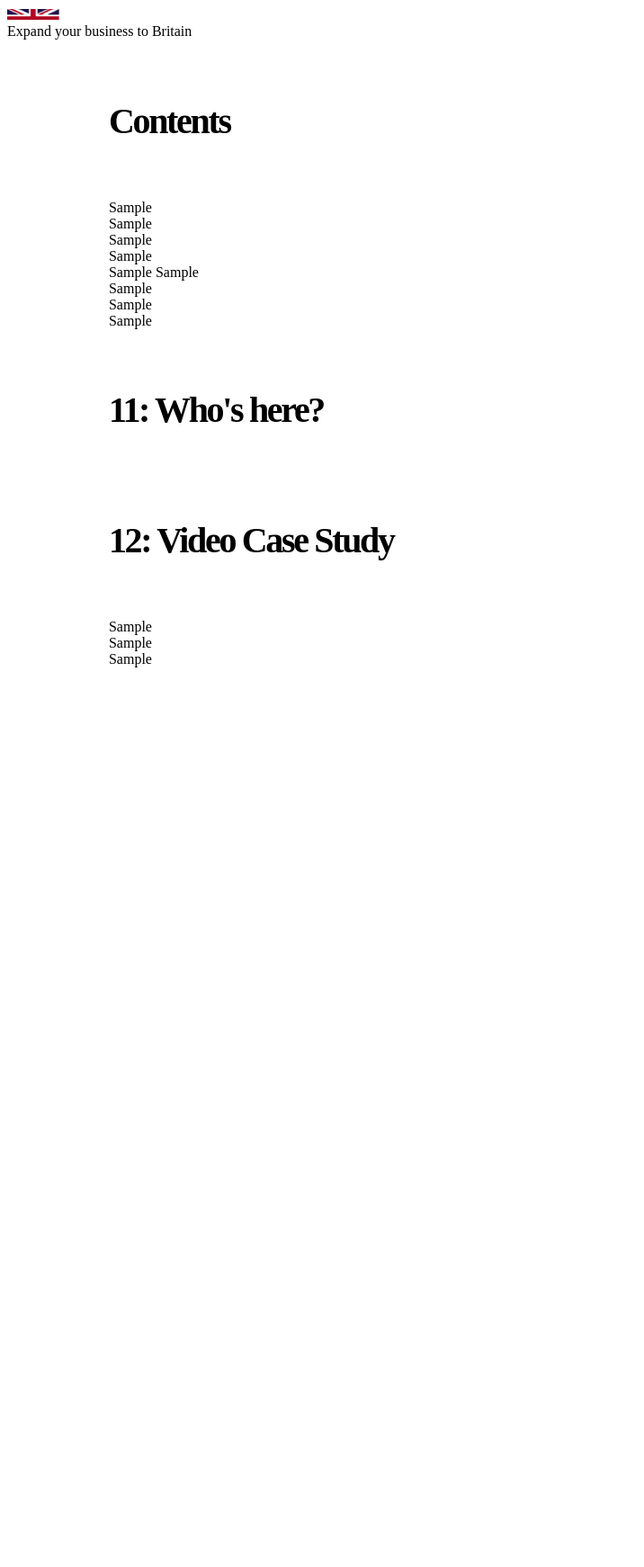
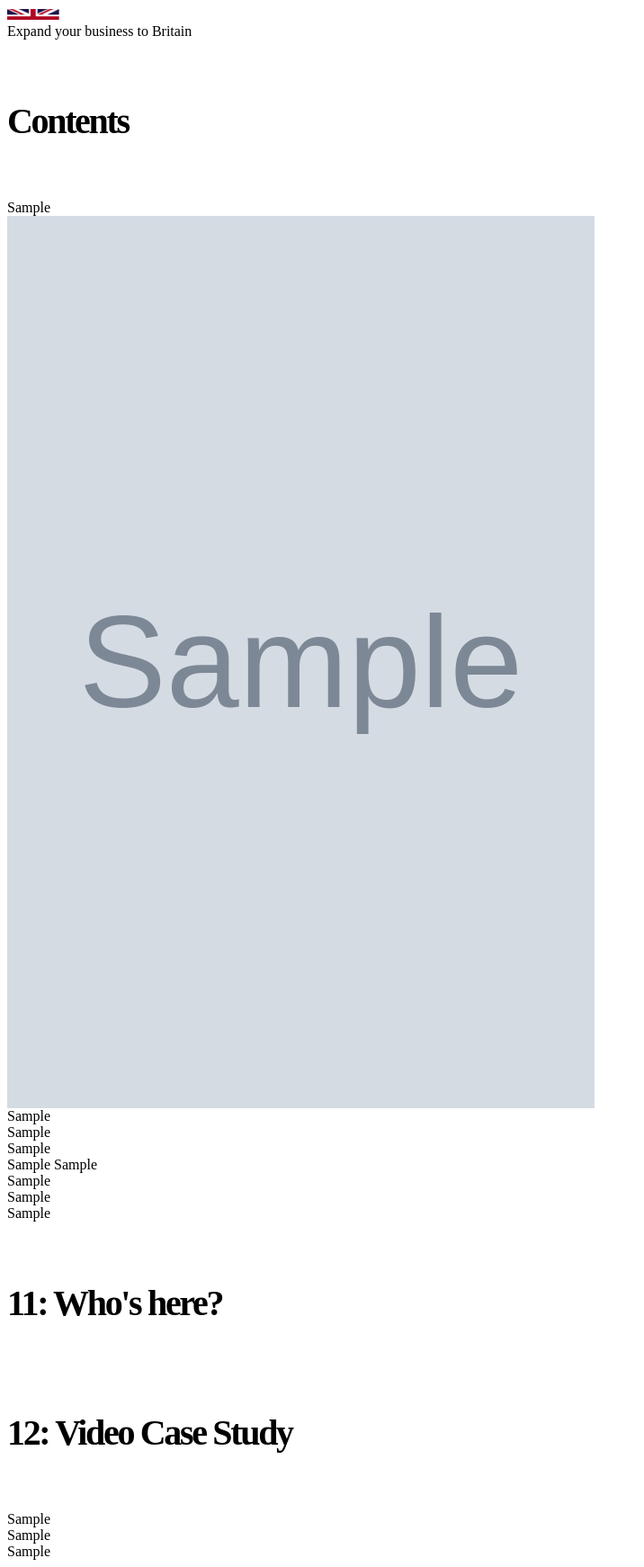
Before and after one commit to uktrade/invest-pir-api, a Django app: template investment_report/templates/investment_report.html in a window 1280 px wide. Shown: the whole page at 90% size, without its empty margins (0-716 px from the left). Before the commit the page ends 742 px from the top, so only its background shows below. Run offline with Django 3.2, Linux system fonts and the light colour scheme; the template is opened without the code that fills it: most values are stand-ins (such as "Sample title", 1, 10 or a date in 2020); grey boxes marked "Sample" are stand-in pictures.

Commit message:
Sector overview 90% done

```diff
--- a/investment_report/models.py
+++ b/investment_report/models.py
@@ -47,6 +47,8 @@ class SectorLogo(models.Model):
 class PDFSection(models.Model):
     SINGLETON = False
     SECTION = 999
+    TRANSLATION_FIELDS = ['content']
+
     content = MarkdownxField()
 
     class Meta:
@@ -64,7 +66,11 @@ class PDFSection(models.Model):
 
 class SectorOverview(PDFSection):
     SECTION = 1
+    TRANSLATION_FIELDS = PDFSection.TRANSLATION_FIELDS + ['footer_image_copy']
+
     sector = models.ForeignKey(Sector, unique=True)
+    footer_image = models.ImageField()
+    footer_image_copy = models.TextField(blank=True)
 
     class Meta:
         verbose_name = verbose_name_plural = '1 - Sector Overview'
--- a/investment_report/templates/investment_report.html
+++ b/investment_report/templates/investment_report.html
@@ -19,15 +19,28 @@
       <div id="headerslogan">{% trans "Expand your business to Britain" %}</div>
     </header>
 
+
+
     <section>
       <h1>{% trans "Contents" %}</h1>
     </section>
 
     <div class="page-break"></div>
 
-    <section>
-      {{ sector_overview.to_html_fragment }}
+    <section class="sectoroverview">
+
+      <div class="sectoroverview__body">
+        <div class="sectoroverview__body__text">
+        {{ sector_overview.to_html_fragment }}
+        </div>
+      </div>
+
+
+      <div class="sectoroverview__footer" style="background-image: url({{sector_overview.footer_image.url}})"><span></span></div>
     </section>
+
+
+    <div class="page-break"></div>
 
     <section>
       {{ killer_facts.to_html_fragment }}
--- a/investment_report/translation.py
+++ b/investment_report/translation.py
@@ -6,6 +6,4 @@ from modeltranslation.decorators import register
 for klass in PDFSection.__subclasses__():
     @register(klass)
     class PageTranslation(TranslationOptions):
-        fields = (
-            'content',
-        )
+        fields = tuple(klass.TRANSLATION_FIELDS)
--- a/investment_report/utils.py
+++ b/investment_report/utils.py
@@ -3,7 +3,7 @@ import markdown
 from bs4 import BeautifulSoup
 from django.template.loader import render_to_string
 from investment_report.models import *
-
+from investment_report.markdown import CustomFootnoteExtension
 
 
 def bs_parse(html):
@@ -11,7 +11,7 @@ def bs_parse(html):
 
 
 def markdown_fragment(a_str):
-    return markdown.markdown(a_str, extensions=['markdown.extensions.footnotes'])
+    return markdown.markdown(a_str, extensions=[CustomFootnoteExtension()])
 
 
 def investment_report_generator(market, sector):
--- a/static/src/investment-report.css
+++ b/static/src/investment-report.css
@@ -60,6 +60,10 @@ body {
   page-break-after: always;
 }
 
+section {
+  position: relative;
+}
+
 h1 {
   margin-top: 17.639mm;
   font-weight: bold;
@@ -67,11 +71,6 @@ h1 {
   padding-bottom: 8.164mm;
   border-bottom: solid $red 6pt;
   letter-spacing: -1.75pt;
-}
-
-section {
-  margin-left: 29.885mm;
-  position: relative;
 }
 
 sup {
@@ -97,6 +96,10 @@ section > p, section > ul > li {
   margin-bottom: 0.8rem;
 }
 
+.relative {
+  position: relative;
+}
+
 .footnote {
   hr {display: none;}
   ol {margin: 0; padding: 0; width: $column;}
@@ -108,7 +111,7 @@ section > p, section > ul > li {
   font-size: 8pt;
   position: absolute;
   bottom: 4pt;
-  left: -30mm;
+  margin-left: 0  - $column - $columnGap;
 
   p {
     margin: 0;
@@ -119,3 +122,29 @@ section > p, section > ul > li {
     display: none;
   }
 }
+
+.sectoroverview {
+  width: 172.674mm;
+  height: 267.343mm;
+  position: relative;
+  display: flex;
+  flex-direction: column;
+}
+
+/* up */
+.sectoroverview__body {
+  overflow: hidden;
+}
+
+.sectoroverview__body__text {
+  margin-left: $column + $columnGap;
+  margin-bottom: $column;
+  position: relative;
+}
+
+.sectoroverview__footer {
+  background: blue;
+  flex-grow: 1;
+  background-size: cover;
+  background-position: center;
+}
```
Also changed, not shown: investment_report/markdown/__init__.py (added, +15 -0 lines), investment_report/migrations/0002_auto_20180410_1614.py (added).
